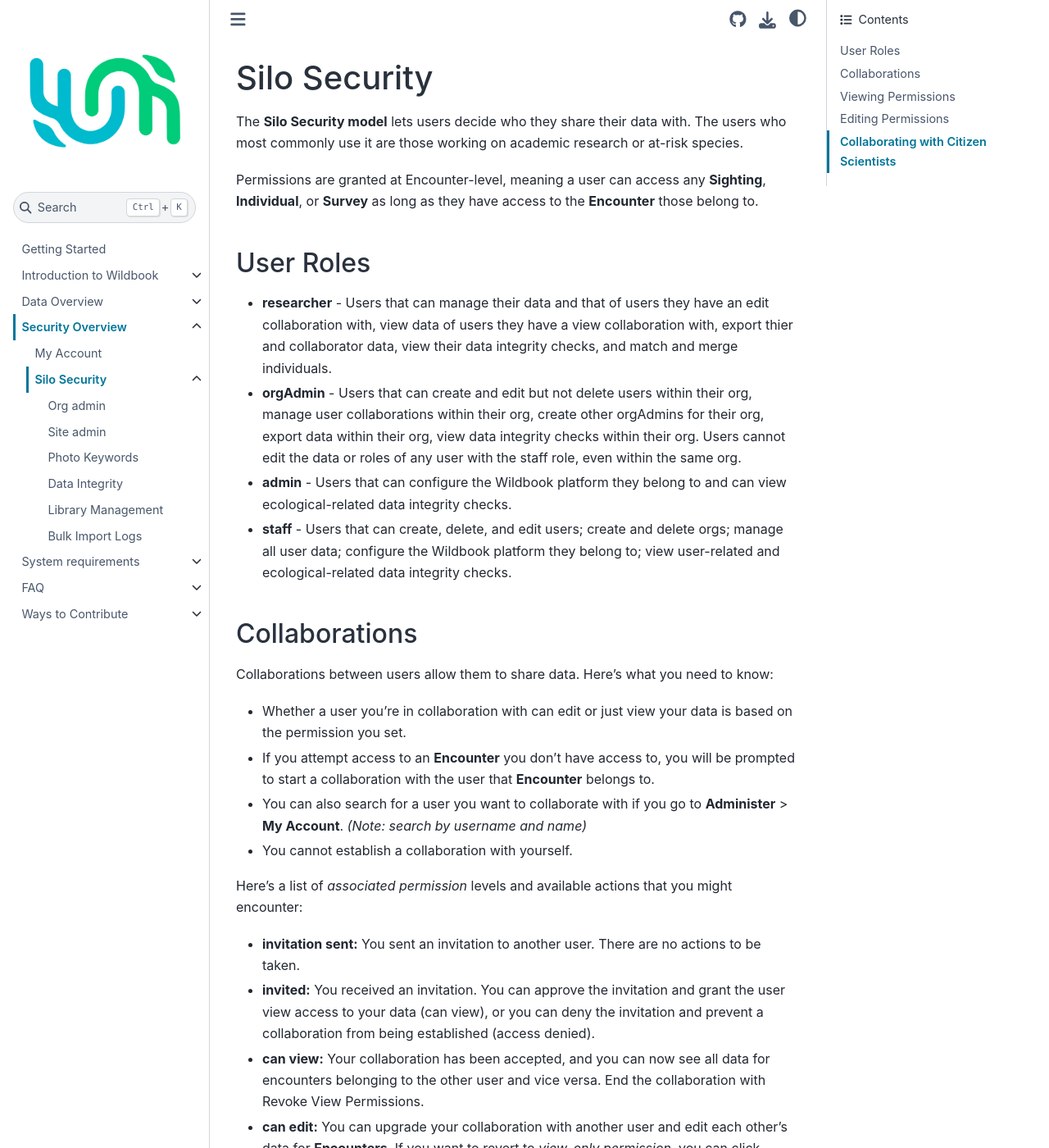
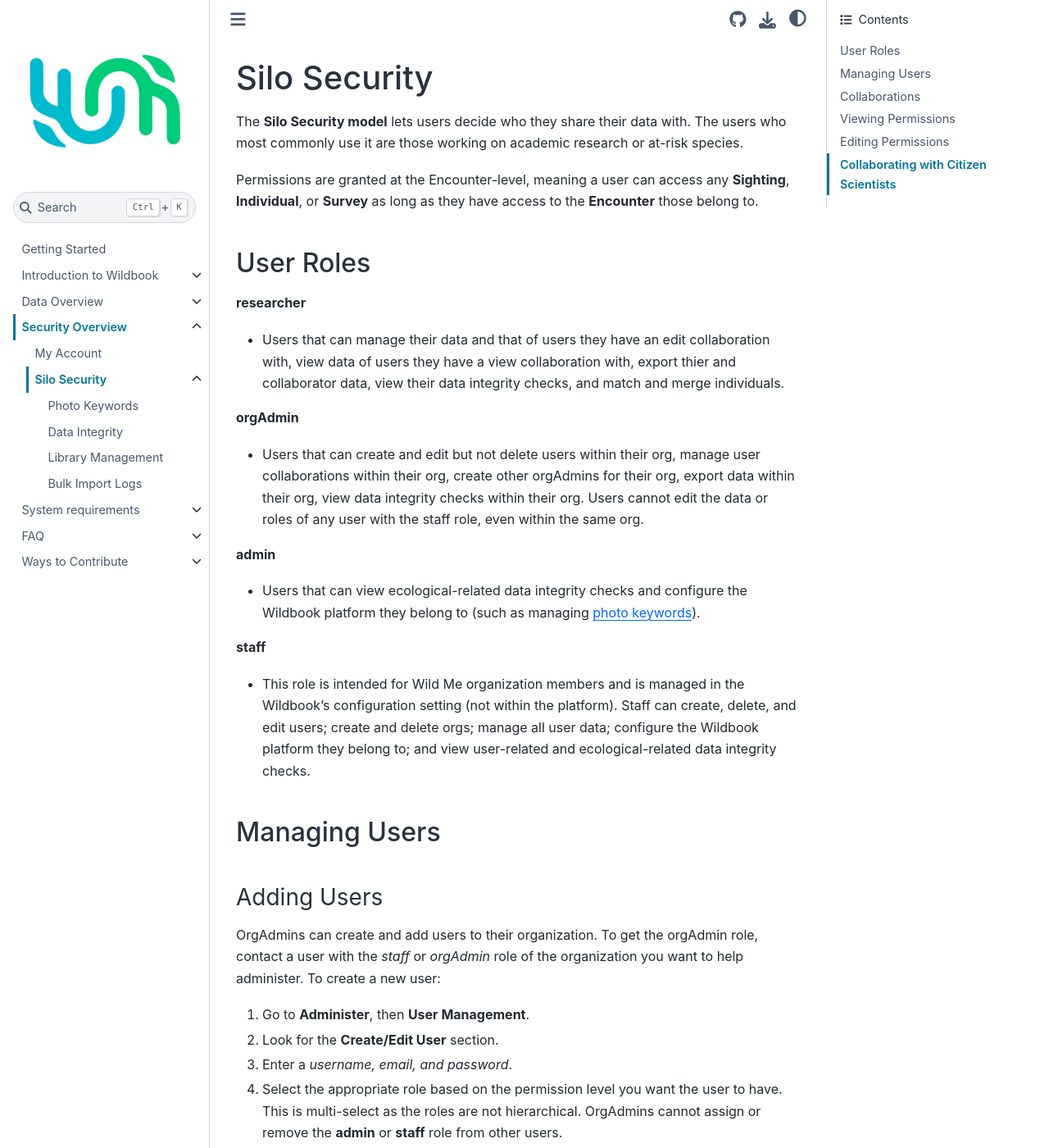
Before and after one commit to WildMeOrg/wildbook-docs, a Sphinx documentation site: the page built from docs/security/silo-security/index.md, in a window 1280 px wide and 1400 px high. Shown: the whole window at 82% size. Built offline with Sphinx 7.4.7 and the Sphinx Book theme 1.1.4, drawn with Linux system fonts in a browser that asks for light colours; some of the changed text lies outside the part shown.

Commit message:
Update index.md
Consolidated info from site-admin.md and org-admin.md for simplicity

````diff
--- a/docs/security/silo-security/index.md
+++ b/docs/security/silo-security/index.md
@@ -3,8 +3,6 @@
 ```{toctree}
 :hidden:
 
-org-admin
-site-admin
 photo-keywords
 data-integrity
 library-management
@@ -13,14 +11,58 @@
 
 The **Silo Security model** lets users decide who they share their data with. The users who most commonly use it are those working on academic research or at-risk species.
 
-Permissions are granted at Encounter-level, meaning a user can access any **Sighting**, **Individual**, or **Survey** as long as they have access to the **Encounter** those belong to.
+Permissions are granted at the Encounter-level, meaning a user can access any **Sighting**, **Individual**, or **Survey** as long as they have access to the **Encounter** those belong to.
 
 ## User Roles
 
-* **researcher** - Users that can manage their data and that of users they have an edit collaboration with, view data of users they have a view collaboration with, export thier and collaborator data, view their data integrity checks, and match and merge individuals.
-* **orgAdmin** - Users that can create and edit but not delete users within their org, manage user collaborations within their org, create other orgAdmins for their org, export data within their org, view data integrity checks within their org. Users cannot edit the data or roles of any user with the staff role, even within the same org.
-* **admin** - Users that can configure the Wildbook platform they belong to and can view ecological-related data integrity checks.
-* **staff** - Users that can create, delete, and edit users; create and delete orgs; manage all user data; configure the Wildbook platform they belong to; view user-related and ecological-related data integrity checks.
+**researcher**
+* Users that can manage their data and that of users they have an edit collaboration with, view data of users they have a view collaboration with, export thier and collaborator data, view their data integrity checks, and match and merge individuals.
+
+**orgAdmin**
+*  Users that can create and edit but not delete users within their org, manage user collaborations within their org, create other orgAdmins for their org, export data within their org, view data integrity checks within their org. Users cannot edit the data or roles of any user with the staff role, even within the same org.
+
+**admin**
+* Users that can view ecological-related data integrity checks and configure the Wildbook platform they belong to (such as managing [photo keywords](photo-keywords.md)).
+
+**staff**
+* This role is intended for Wild Me organization members and is managed in the Wildbook's configuration setting (not within the platform). Staff can create, delete, and edit users; create and delete orgs; manage all user data; configure the Wildbook platform they belong to; and view user-related and ecological-related data integrity checks.
+
+## Managing Users
+
+### Adding Users
+
+OrgAdmins can create and add users to their organization. To get the orgAdmin role, contact a user with the *staff* or *orgAdmin* role of the organization you want to help administer. To create a new user:
+
+1. Go to **Administer**, then **User Management**.
+2. Look for the **Create/Edit User** section.
+3. Enter a *username, email, and password*.
+4. Select the appropriate role based on the permission level you want the user to have. This is multi-select as the roles are not hierarchical. OrgAdmins cannot assign or remove the **admin** or **staff** role from other users.
+5. Under **Organization Membership**, select your organization to add a user to it.
+6. Click **Save**.
+
+### Deleting Users
+
+Only users with the **staff** role can delete another user.
+
+### Adding Users to your Organization
+
+1. Go to **Administer**, then **User Management.**
+2. In the filter box, type a *username, first or last name, or other identifying information*.
+3. Select a user from the user grid.
+4. Find the **Organization Membership** field in the user’s information.
+5. Select your organization to add a user to it.
+6. Click **Save**.
+
+### Addressing Bulk Import Concerns
+
+As an orgAdmin, you can manage **bulk imports** for any user in your organization.
+
+1. Go to **Administer**, then **Bulk Import Logs**.
+2. Select the desired *Bulk Import task* from the list.
+3. Scroll to the bottom. You can take any of the following actions:
+    * **Send to detection**: Send all imported Encounters to Detection. This can only be done if all Encounters have not been sent to Detection.
+    * **Send to identification**: Send all imported Encounters to Detection and Identification. This can only be done if all Encounters have not been sent to Detection.
+    * **Delete ImportTask**: Delete the Bulk Import and the related data. This can be done at any time.
 
 ## Collaborations
 
````
